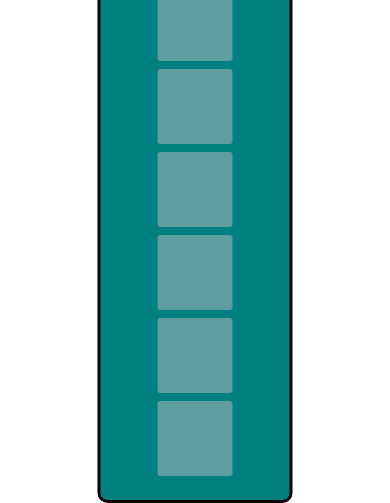
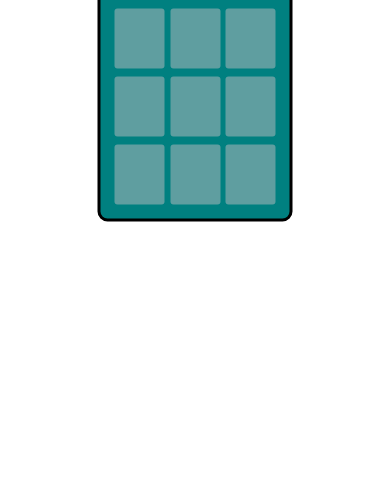
Before and after one commit to Rodrigo-Weber/Jogo-da-velha, a plain HTML site: page index.html in a window 390 px wide. Shown: the part 358-861 px from the top of the page. Drawn offline with Linux system fonts and the light colour scheme; some packages are replaced by stand-ins of ours; a script that the page names is missing.

Commit message:
Second update

```diff
--- a/style.css
+++ b/style.css
@@ -51,3 +51,16 @@ h2, h3{
     text-align: center;
     background-color: cadetblue;
 }
+
+/* Media query for mobile devices */
+@media screen and (max-width: 600px) {
+    .container {
+        max-width: 100%; /* Adjusting width for smaller screens */
+        padding: 10px; /* Adjusting padding for smaller screens */
+    }
+    .celula {
+        width: 50px; /* Adjusting cell width for smaller screens */
+        height: 50px; /* Adjusting cell height for smaller screens */
+        font-size: 20pt; /* Adjusting font size for smaller screens */
+    }
+}
```
